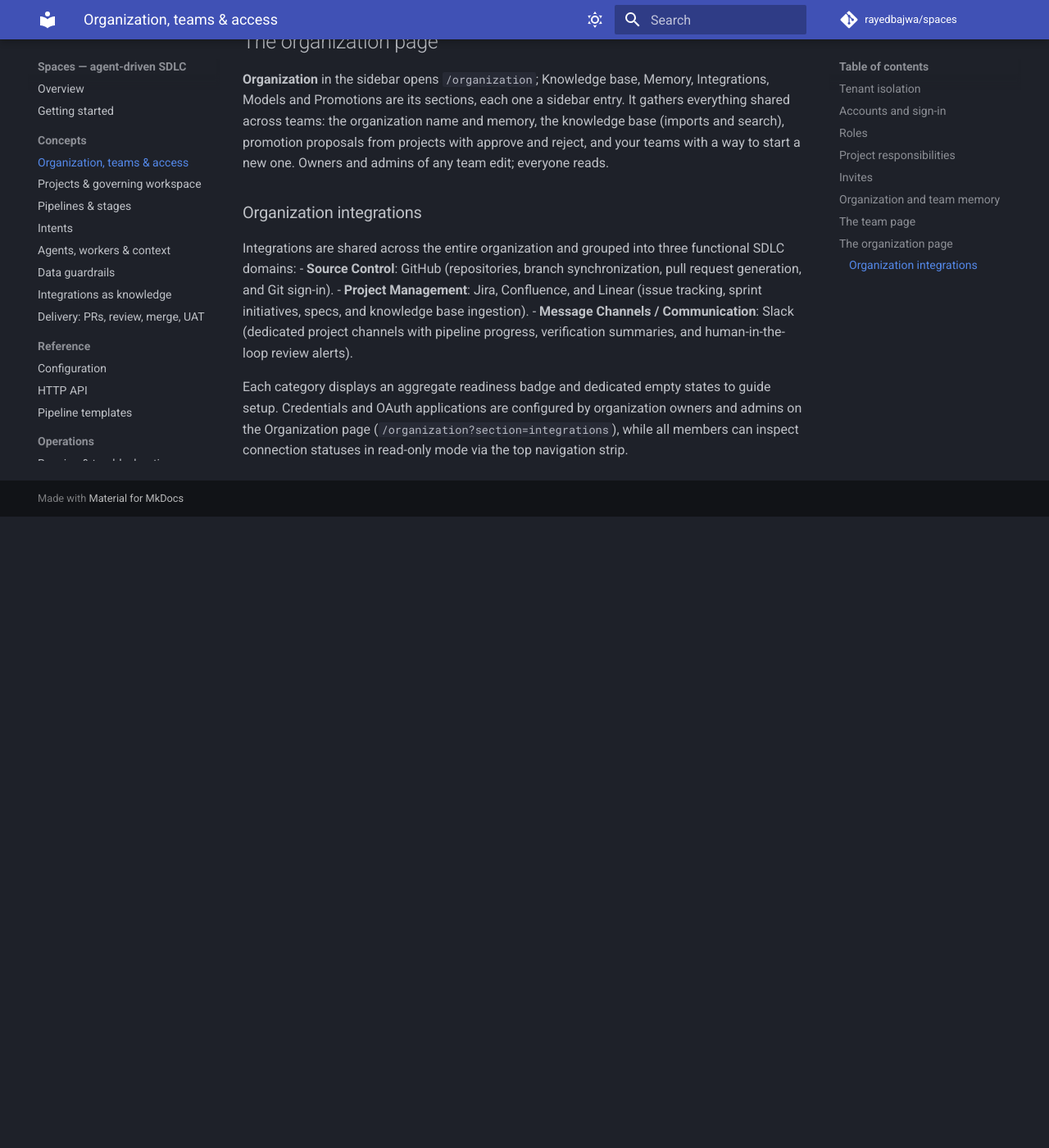
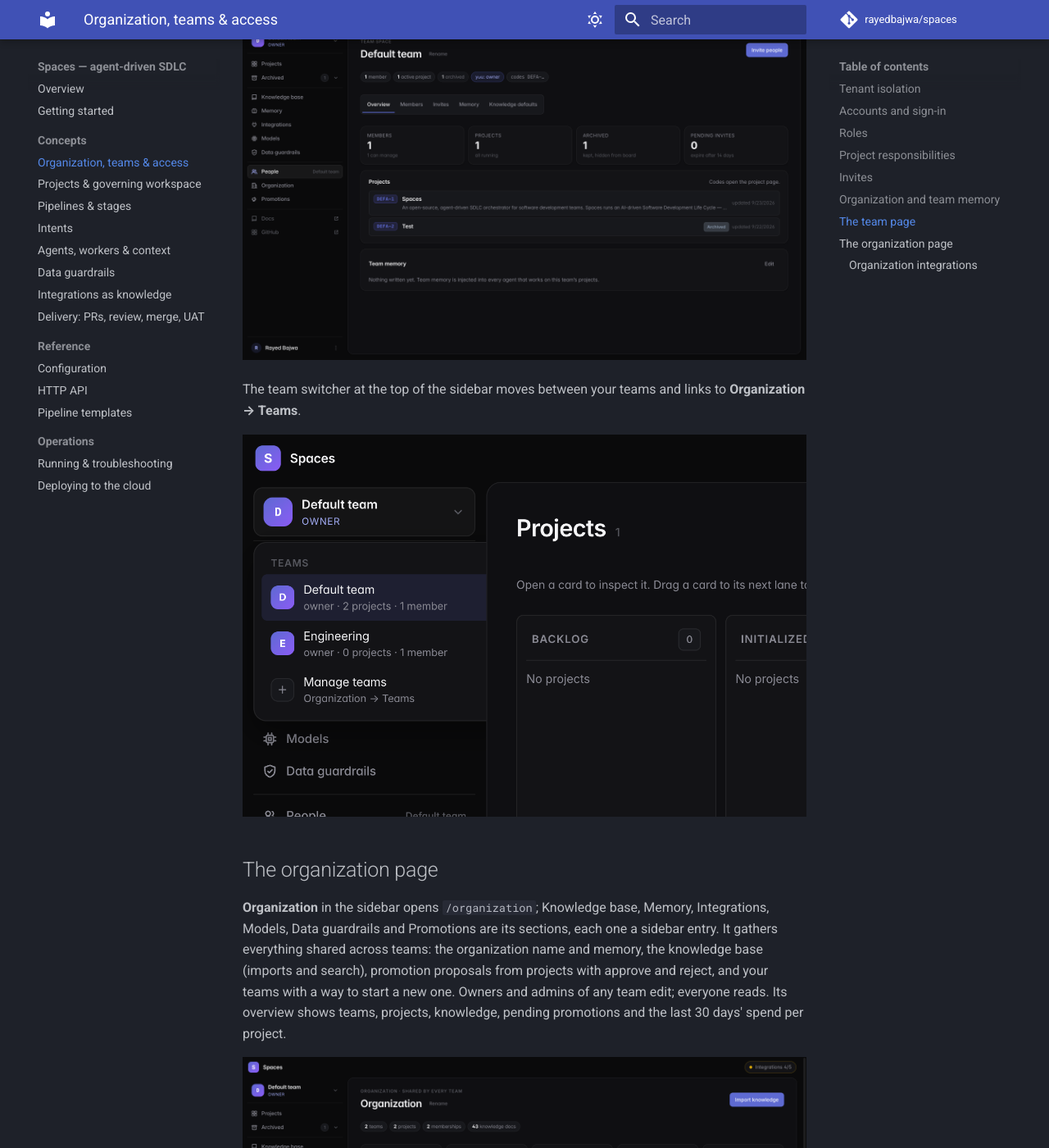
Before and after one commit to rayedbajwa/spaces, an MkDocs documentation site: the page built from docs/concepts/organization-teams-and-access.md, in a window 1280 px wide and 1400 px high, scrolled down 3563 px. Shown: the whole window at 82% size. Built offline with MkDocs 1.6.1 and Material for MkDocs 9.7.7, drawn with Linux system fonts in a browser that asks for light colours; comment, search, counter and statistics services are not loaded; before the commit the page ends 4193 px from its top, so only the background shows below that.

Commit message:
docs(site): screenshots on the concept pages; sidebar names brought up to date
Intents (intent viewer), organization and teams (team page, team switcher,
organization overview), integrations (integrations, knowledge base), projects
(project page) and getting started (agent output) now show the current app.
The organization page lists Data guardrails among its sections, and the
knowledge base is opened from the sidebar, not a user menu.

Co-Authored-By: Claude Opus 5.5 <noreply@anthropic.com>

```diff
--- a/docs/concepts/organization-teams-and-access.md
+++ b/docs/concepts/organization-teams-and-access.md
@@ -126,14 +126,25 @@ the team, change roles, create invite links and set the knowledge defaults
 that new projects inherit; every member can edit team memory, and anyone can
 leave from the Members section.
 
+![The team page](../screenshots/team-page.png)
+
+The team switcher at the top of the sidebar moves between your teams and
+links to **Organization → Teams**.
+
+![The team switcher](../screenshots/team-switcher.png)
+
 ## The organization page
 
 **Organization** in the sidebar opens `/organization`; Knowledge base,
-Memory, Integrations, Models and Promotions are its sections, each one a
-sidebar entry. It gathers everything shared across teams: the organization
+Memory, Integrations, Models, Data guardrails and Promotions are its
+sections, each one a sidebar entry. It gathers everything shared across teams: the organization
 name and memory, the knowledge base (imports and search), promotion proposals
 from projects with approve and reject, and your teams with a way to start a
-new one. Owners and admins of any team edit; everyone reads.
+new one. Owners and admins of any team edit; everyone reads. Its overview
+shows teams, projects, knowledge, pending promotions and the last 30 days'
+spend per project.
+
+![The organization page](../screenshots/organization.png)
 
 ### Organization integrations
 
```
Also changed, not shown: docs/concepts/integrations-and-knowledge.md (+6 -2 lines), docs/concepts/intents.md (+2 -0 lines), docs/concepts/projects-and-workspaces.md (+2 -0 lines), docs/getting-started.md (+2 -0 lines).
